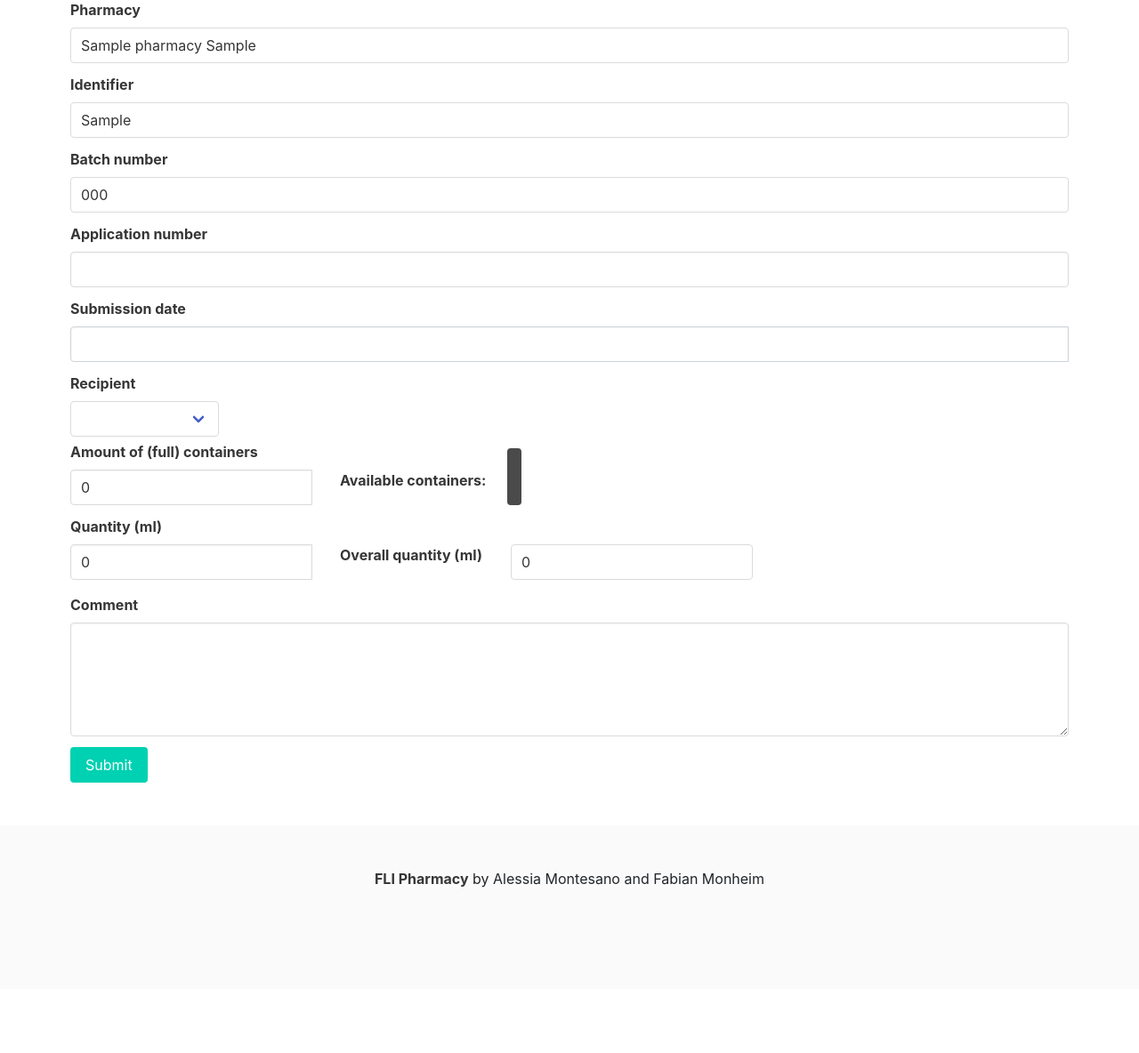
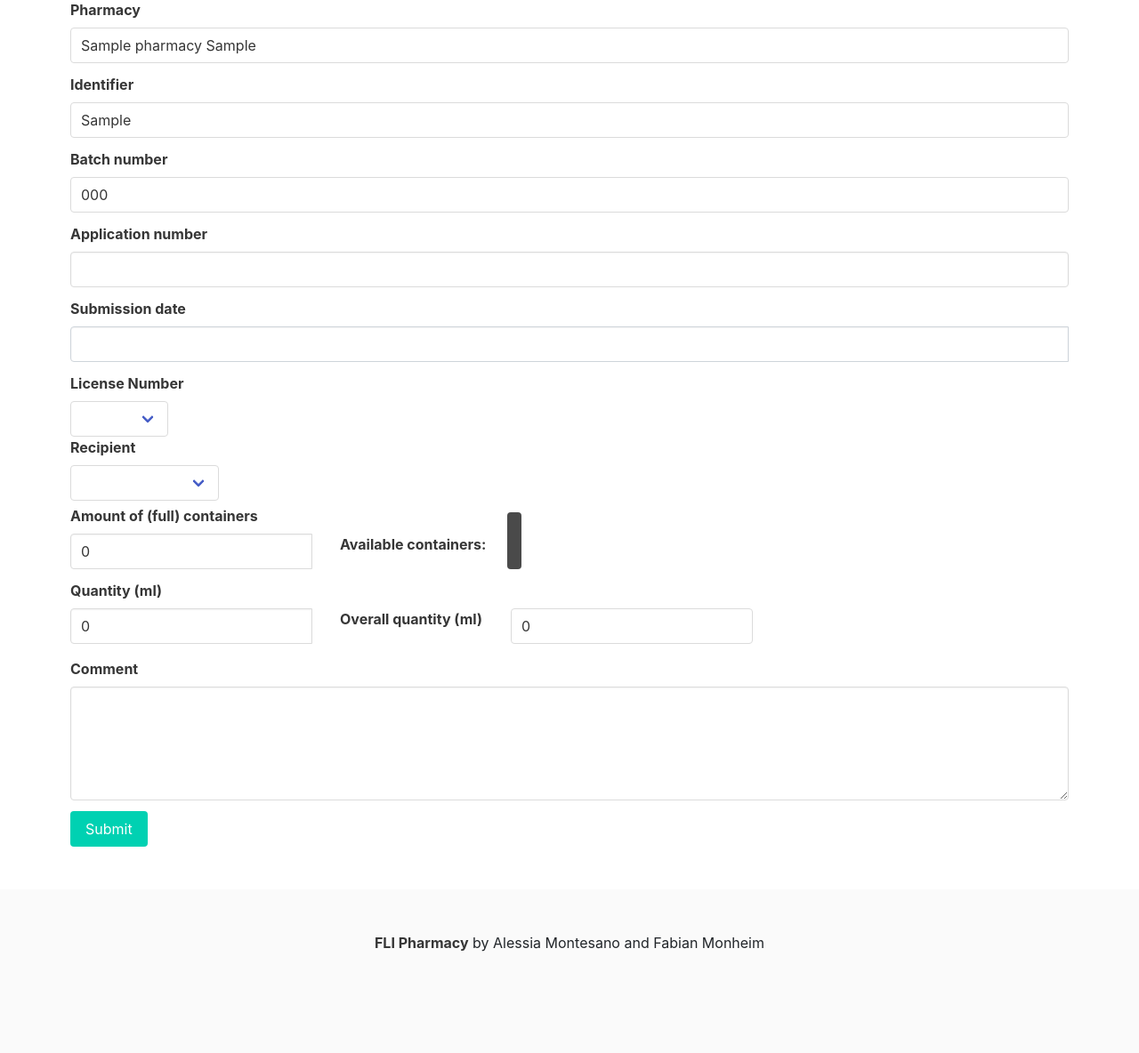
Before and after one commit to mohnbroetchen2/pharmacy, a Django app: page /submit/1 in a window 1280 px wide. Shown: the part 251-1435 px from the top of the page at 89% size. Before the commit the page ends 1249 px from the top, so only its background shows below. Run offline with Django 3.2, Linux system fonts and the light colour scheme; a user stored in the database is signed in; tables that the repository leaves empty hold one stand-in row (values such as "Sample post"); style sheets or scripts are compiled from the project's sources; some libraries are stand-ins or nearby versions.

Commit message:
added license number and bugfix admin models

```diff
--- a/pharmacy/settings.py
+++ b/pharmacy/settings.py
@@ -115,6 +115,7 @@ ADMIN_REORDER = (
         {'model': 'pharmadoc.Person', 'label': 'Persons'},
         {'model': 'pharmadoc.Company', 'label': 'Companies'},
         {'model': 'pharmadoc.Vendor', 'label': 'Vendors'},
+        {'model': 'pharmadoc.License_Number', 'label': 'Licenses'},
         {'model': 'pharmadoc.DrugClass', 'label': 'Drug class'},
         {'model': 'pharmadoc.Molecule', 'label': 'Molecule'},
         {'model': 'pharmadoc.Mixed_Submission', 'label': 'Mixed Submission'},
--- a/pharmadoc/forms.py
+++ b/pharmadoc/forms.py
@@ -17,6 +17,7 @@ class addOrderForm(forms.ModelForm):
     delivery_date   = forms.DateField(label='Delivery date', widget=forms.SelectDateWidget(),initial=datetime.now())
     expiry_date     = forms.DateField(label='Expiry date', widget=forms.SelectDateWidget)
     attachment      = forms.FileField(required=False)
+    #added_by        = forms.CharField(label='request.user(label)
     class Meta:
         model = Order
         fields = ('pharmacy','vendor','state','amount_containers','quantity','unit','delivery_date','expiry_date','batch_number','attachment','comment')
--- a/pharmadoc/models.py
+++ b/pharmadoc/models.py
@@ -116,7 +116,8 @@ class Order (models.Model):
         ('deactivated', 'deactivated'),
         ),default='active')
     #molecule = models.CharField(max_length=250)
-
+    creation_date = models.DateTimeField(null=False, auto_now_add=True)
+    added_by = models.ForeignKey(User, unique=False, on_delete=models.CASCADE, default=1)
     amount_containers = models.PositiveIntegerField(default=1, verbose_name='Amount ordered Containers')
     quantity = models.DecimalField(help_text="Quantity of one container",max_digits=10, decimal_places=3,verbose_name='Quantity one container')
     unit = models.CharField(max_length=10, choices=(
@@ -244,6 +245,15 @@ class Person(models.Model):
     def __str__(self):
         return self.name
 
+class License_Number(models.Model):
+    license = models.CharField(max_length=250)
+    state = models.CharField(max_length=50, choices=(
+        ('active', 'active'),
+        ('deactivated', 'deactivated'),
+        ),default='active')
+    def __str__(self):
+        return self.license
+
 class Submission(models.Model):
     application_number = models.CharField(max_length=250)
     order = models.ForeignKey(Order, null=True, on_delete=models.SET_NULL)
@@ -253,6 +263,7 @@ class Submission(models.Model):
     amount_containers = models.PositiveIntegerField(null=True)
     quantity = models.DecimalField(null=False, default=0,max_digits=10, decimal_places=3,)
     comment = models.TextField(blank=True, null=True)
+    license = models.ForeignKey(License_Number, null=True, blank=False, on_delete=models.SET_NULL)
     procedure_control = models.CharField(max_length=800,  null=True, blank=True,)
     added_by = models.ForeignKey(User, unique=False, on_delete=models.CASCADE, default=1)
     attachment1 = models.FileField(null=True, blank=True, upload_to='uploads/order/%Y/%m/%d/')
--- a/pharmadoc/templates/allsubmissions.html
+++ b/pharmadoc/templates/allsubmissions.html
@@ -136,6 +136,9 @@
           <th class="header"> Recipient
             <i class="icon-sort"></i>
           </th>
+          <th class="header"> License
+            <i class="icon-sort"></i>
+          </th>
           <th class="header"> Delivered quantity
             <i class="icon-sort"></i>
           </th>
@@ -152,6 +155,7 @@
           <td>{{s.order.identifier}}</td>
           <td>{{s.date}}</td>
           <td>{{s.person}}</td>
+          <td>{{s.license}}</td>
           <td>{{s.fullamount|floatformat:0}} {{s.order.unit}}</td>
           <td>{{s.comment}}</td>
           <td>{{s.added_by}}</td>
--- a/pharmadoc/templates/submissions.html
+++ b/pharmadoc/templates/submissions.html
@@ -119,6 +119,9 @@
           <th class="header"> Recipient
             <i class="icon-sort"></i>
           </th>
+          <th class="header"> License
+            <i class="icon-sort"></i>
+          </th>
           <th class="header"> Delivered quantity
             <i class="icon-sort"></i>
           </th>
@@ -135,6 +138,7 @@
           <td>{{s.date}}</td>
           <td>{{s.application_number}}</td>
           <td>{{s.person}}</td>
+          <td>{{s.license}}</td>
           <td>{{s.fullamount}}{{product.unit}}</td>
           <td>{{s.comment}}</td>
           <td>{{s.added_by}}</td>
--- a/pharmadoc/templates/submit.html
+++ b/pharmadoc/templates/submit.html
@@ -45,7 +45,17 @@
         </div>
     </div>
   </div>
-
+  <div class="control">
+    <label class="label">License Number</label>
+    <div class="select">
+      <select id="license" name="license" required>
+         <option></option>
+         {% for l in license %}
+         <option value="{{l.pk}}">{{l.license}}</option>
+         {% endfor %}
+      </select>
+    </div>
+  </div>
   <!--div class="field">
     <label class="label">Submission date</label>
     <div class="control">
--- a/pharmadoc/views.py
+++ b/pharmadoc/views.py
@@ -11,7 +11,7 @@ from django.shortcuts import get_object_or_404, render
 from django.http import HttpResponse
 from django.http import HttpResponseRedirect
 from django.template.loader import render_to_string
-from .models import Pharmacy, Person, Submission, DrugClass, Company, Order, Mixed_Submission
+from .models import Pharmacy, Person, Submission, DrugClass, Company, Order, Mixed_Submission, License_Number
 from .filters import OrderFilter, PharmacyFilter, SubmissionFilter
 from django.contrib.auth import update_session_auth_hash
 from django.contrib.auth.forms import PasswordChangeForm
@@ -192,10 +192,11 @@ def submit_view(request, primary_key):
                 primary_key = pk_order
     order= get_object_or_404(Order, pk=primary_key)
     persons = Person.objects.filter(state='active')
+    license = License_Number.objects.filter(state='active')
     available_containers = order.available_containers()
     available_quantity = order.available_quantity()
     available_quantity_last_container = order.available_quantity_last_container()
-    return render(request, 'submit.html', {'object': order, 'persons':persons, 'range':range(int(available_containers)-1), 'quantity_last_container':available_quantity_last_container,'available_containers':available_containers,})
+    return render(request, 'submit.html', {'license':license,'object': order, 'persons':persons, 'range':range(int(available_containers)-1), 'quantity_last_container':available_quantity_last_container,'available_containers':available_containers,})
 
 @login_required
 def selectpharmacyforsubmitview(request, primary_key):
@@ -283,7 +284,7 @@ def createsubmission(request):
         try:
             productid = request.POST.get("productid")
             personid  = request.POST.get("recipient")
-
+            licenseid = request.POST.get("license")
             orderObject = Order.objects.get(pk=productid)
             pharmacyObject = orderObject.pharmacy
             if orderObject.available_quantity() < (float(request.POST.get("full_containers",0)) * float(orderObject.quantity)) + float(request.POST.get("quantity",0)):
@@ -299,6 +300,7 @@ def createsubmission(request):
                 except:
                     messages.add_message(request, messages.WARNING, 'There is not a person called Trash')
             new_submission.application_number   = request.POST.get("application_number",None)
+            new_submission.license              = License_Number.objects.get(pk=licenseid)
             new_submission.date                 = request.POST.get("submission_date",None)
             #new_submission.date                 = time.strptime(request.POST.get("submission_date",None),"%d-%m-%Y")
             new_submission.amount_containers    = request.POST.get("full_containers",0)
```
Also changed, not shown: pharmadoc/admin.py (+13 -5 lines), my_project_visualized.png (added).
